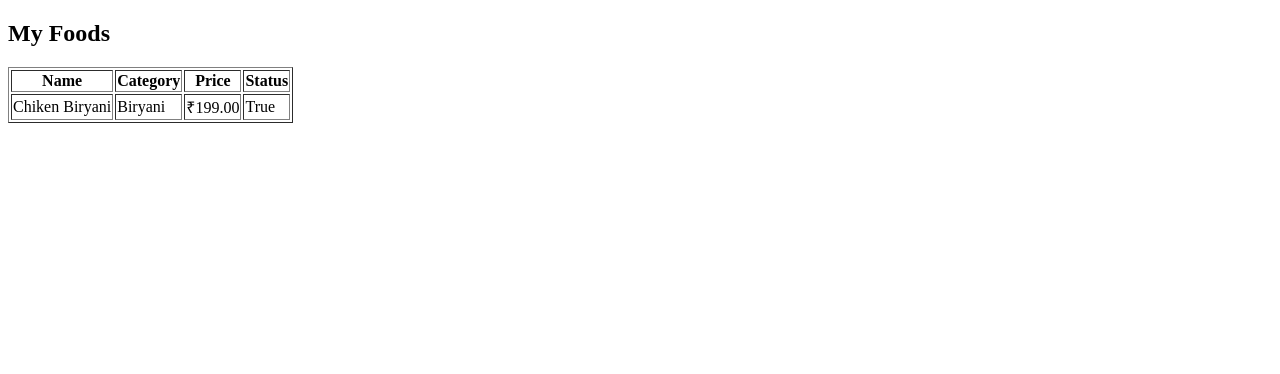
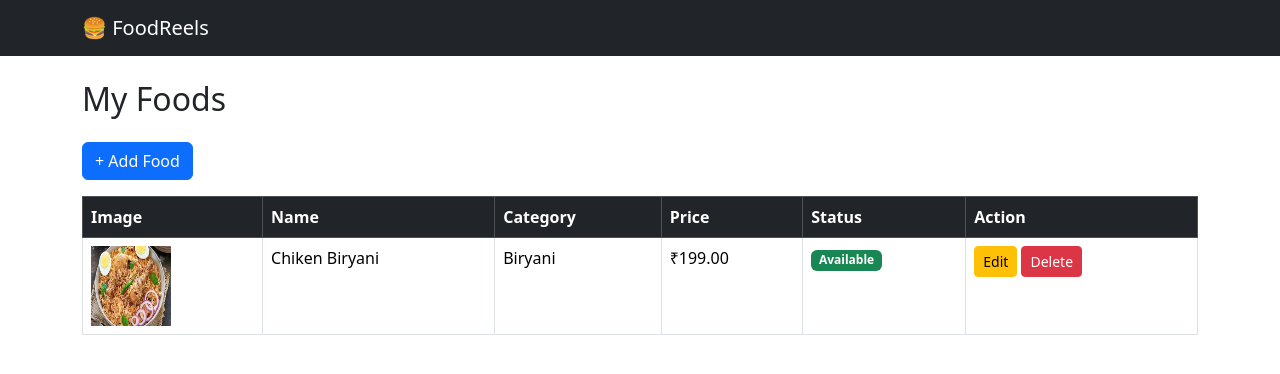
Before and after one commit to satyamdev1415-create/Foodreel, a Django app: page /foods/list/ in a window 1280 px wide. Shown: the top 374 px of the page. Run offline with Django 5.2, Linux system fonts and the light colour scheme; a user stored in the database is signed in; data comes from the database, SQL or seed files in the repository.

Commit message:
Complete food CRUD with Bootstrap UI

```diff
--- a/foods/urls.py
+++ b/foods/urls.py
@@ -14,4 +14,16 @@ urlpatterns = [
         food_list,
         name="food-list"
     ),
+
+    path(
+       "update/<int:pk>/",
+        update_food,
+        name="update-food"
+    ),
+
+    path(
+       "delete/<int:pk>/",
+        delete_food,
+        name="delete-food"
+    ),
 ]
--- a/foods/views.py
+++ b/foods/views.py
@@ -1,4 +1,4 @@
-from django.shortcuts import render, redirect
+from django.shortcuts import render, redirect, get_object_or_404
 from django.contrib.auth.decorators import login_required
 
 from vendors.models import Vendor
@@ -42,3 +42,50 @@ def food_list(request):
         "foods/food_list.html",
         {"foods": foods}
     )
+
+
+@login_required
+def update_food(request,pk):
+    vendor = Vendor.objects.get(owner=request.user)
+    food = get_object_or_404(
+        FoodItem,
+        id=pk,
+        vendor=vendor
+    )
+
+    form = FoodForm(
+        request.POST or None,
+        request.FILES or None,
+        instance=food
+    )
+
+    if form.is_valid():
+        form.save()
+
+        return redirect("food-list")
+
+    return render(request,  "foods/update_food.html",{"form": form})
+
+
+@login_required
+def delete_food(request, pk):
+
+    vendor = Vendor.objects.get(owner=request.user)
+
+    food = get_object_or_404(
+        FoodItem,
+        id=pk,
+        vendor=vendor
+    )
+
+    if request.method == "POST":
+
+        food.delete()
+
+        return redirect("food-list")
+
+    return render(
+        request,
+        "foods/delete_food.html",
+        {"food": food}
+    )
--- a/templates/base.html
+++ b/templates/base.html
@@ -1,13 +1,33 @@
 <!DOCTYPE html>
-<html>
+<html lang="en">
 <head>
+    <meta charset="UTF-8">
+    <meta name="viewport" content="width=device-width, initial-scale=1.0">
+
     <title>FoodReels</title>
+
+    <link href="https://cdn.jsdelivr.net/npm/bootstrap@5.3.7/dist/css/bootstrap.min.css" rel="stylesheet">
 </head>
+
 <body>
+
+<nav class="navbar navbar-dark bg-dark">
+    <div class="container">
+
+        <a class="navbar-brand" href="#">
+            🍔 FoodReels
+        </a>
+
+    </div>
+</nav>
+
+<div class="container mt-4">
 
 {% block content %}
 
 {% endblock %}
 
+</div>
+
 </body>
 </html>
--- a/templates/foods/food_list.html
+++ b/templates/foods/food_list.html
@@ -2,11 +2,25 @@
 
 {% block content %}
 
-<h2>My Foods</h2>
+<h2 class="mb-4">
 
-<table border="1">
+My Foods
+
+</h2>
+
+<a href="{% url 'add-food' %}" class="btn btn-primary mb-3">
+
++ Add Food
+
+</a>
+
+<table class="table table-bordered table-hover">
+
+<thead class="table-dark">
 
 <tr>
+
+<th>Image</th>
 
 <th>Name</th>
 
@@ -16,24 +30,94 @@
 
 <th>Status</th>
 
+<th>Action</th>
+
 </tr>
+
+</thead>
+
+<tbody>
 
 {% for food in foods %}
 
 <tr>
 
-<td>{{ food.name }}</td>
+<td>
 
-<td>{{ food.category }}</td>
+<img
+src="{{ food.image.url }}"
+width="80"
+height="80"
+>
 
-<td>₹{{ food.price }}</td>
+</td>
 
-<td>{{ food.is_available }}</td>
+<td>
+
+{{ food.name }}
+
+</td>
+
+<td>
+
+{{ food.category }}
+
+</td>
+
+<td>
+
+₹{{ food.price }}
+
+</td>
+
+<td>
+
+{% if food.is_available %}
+
+<span class="badge bg-success">
+
+Available
+
+</span>
+
+{% else %}
+
+<span class="badge bg-danger">
+
+Out of Stock
+
+</span>
+
+{% endif %}
+
+</td>
+
+<td>
+
+<a
+href="{% url 'update-food' food.id %}"
+class="btn btn-warning btn-sm">
+
+Edit
+
+</a>
+
+<a
+href="{% url 'delete-food' food.id %}"
+class="btn btn-danger btn-sm">
+
+Delete
+
+</a>
+
+</td>
 
 </tr>
 
 {% endfor %}
 
+</tbody>
+
 </table>
 
 {% endblock %}
```
Also changed, not shown: templates/foods/delete_food.html (added, +29 -0 lines), templates/foods/update_food.html (added, +21 -0 lines).
